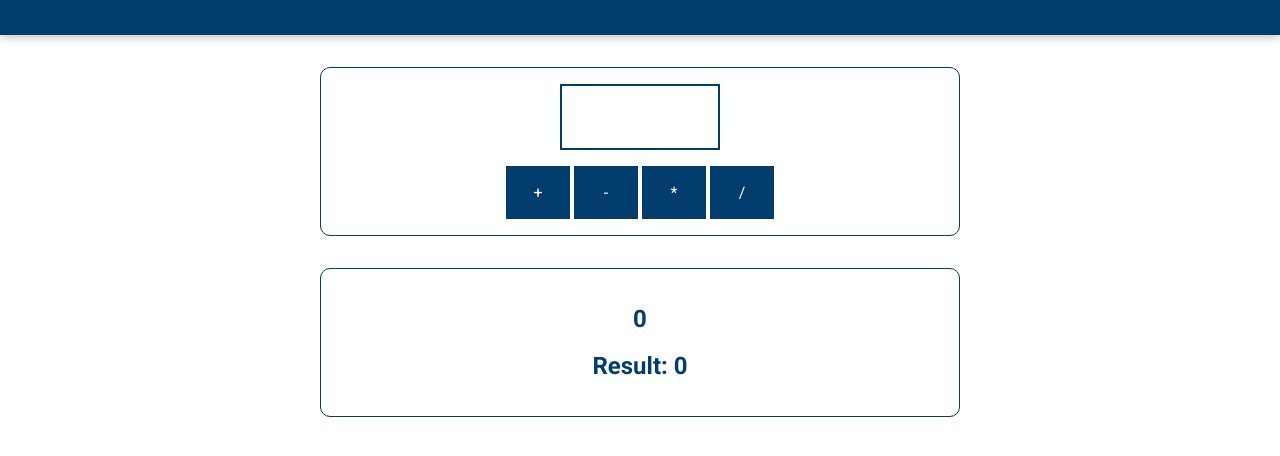
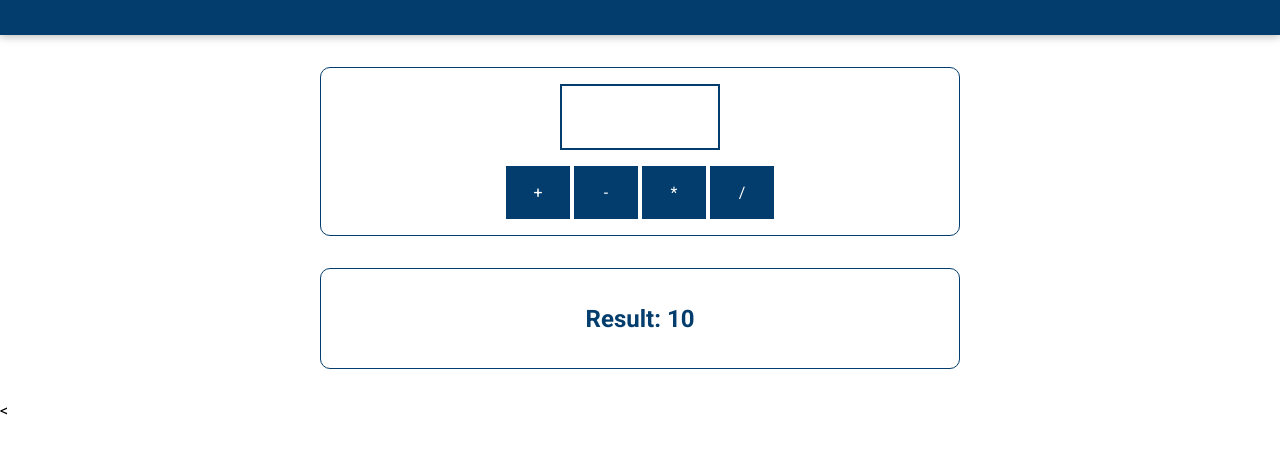
Before and after one commit to shun198/javascript-playground, a plain HTML site: page section-2/index.html in a window 1280 px wide. Shown: the part 78-534 px from the top of the page. Drawn offline with Linux system fonts and the light colour scheme.

Commit message:
update index.html

```diff
--- /dev/null
+++ b/section-2/assets/scripts/app.js
@@ -0,0 +1,6 @@
+const defaultResult = 0;
+let currentResult = defaultResult;
+
+currentResult = currentResult + 10;
+
+outputResult(currentResult, '');
--- a/section-2/index.html
+++ b/section-2/index.html
@@ -10,6 +10,7 @@
       rel="stylesheet"
     />
     <link rel="stylesheet" href="assets/styles/app.css" />
+    <!-- Javascriptのパスを指定 -->
   </head>
   <body>
     <header>
@@ -29,5 +30,8 @@
       <h2 id="current-calculation">0</h2>
       <h2>Result: <span id="current-result">0</span></h2>
     </section>
+    <
+    <script src="assets/scripts/vendor.js"></script>
+    <script src="assets/scripts/app.js"></script>
   </body>
 </html>
```
Also changed, not shown: 1 other file.
